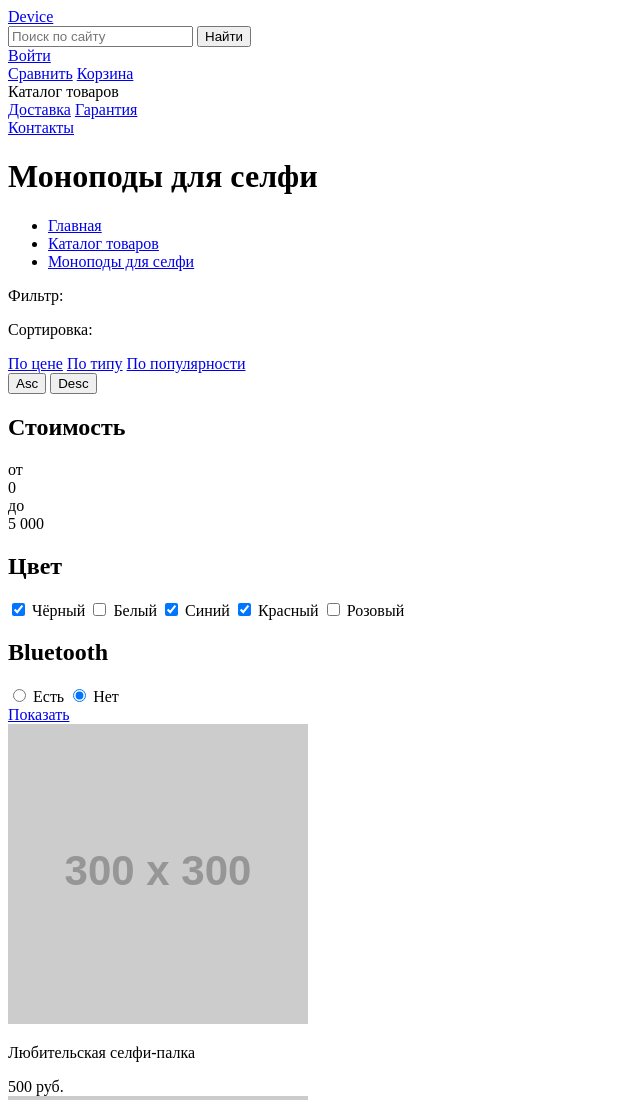
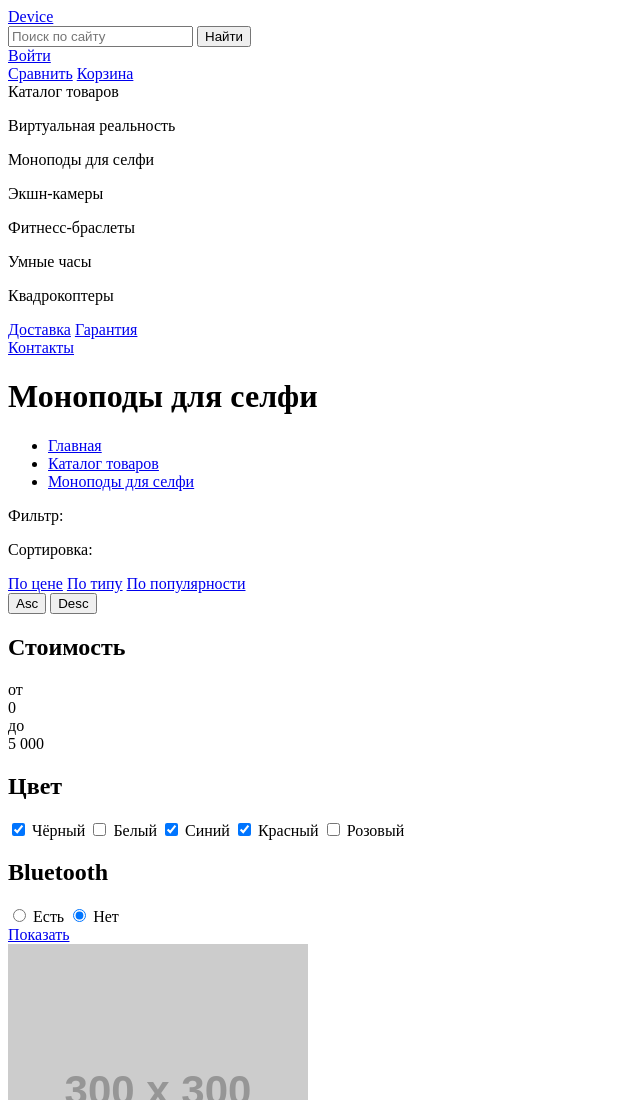
Before and after one commit to ssssank/50017-device, a plain HTML site: page catalog.html in a window 1280 px wide. Shown: the top 1100 px of the page, without its empty margins (0-640 px from the left). Drawn offline with Linux system fonts and the light colour scheme; placeholder pictures from the web are drawn by us.

Commit message:
Добавил подменю каталога

```diff
--- a/catalog.html
+++ b/catalog.html
@@ -29,6 +29,20 @@
           <div class="site-nav">
             <div class="catalog-menu">
               <a>Каталог товаров</a>
+              <div class="catalog-submenu">
+                <div>
+                  <p>Виртуальная реальность</p>
+                  <p>Моноподы для селфи</p>
+                  <p>Экшн-камеры</p>
+                </div>
+                <div>
+                  <p>Фитнесс-браслеты</p>
+                  <p>Умные часы</p>
+                </div>
+                <div>
+                  <p>Квадрокоптеры</p>
+                </div>
+              </div>
             </div>
             <div class="services-nav">
               <a href="#">Доставка</a>
```
Also changed, not shown: index.html (+14 -0 lines).
